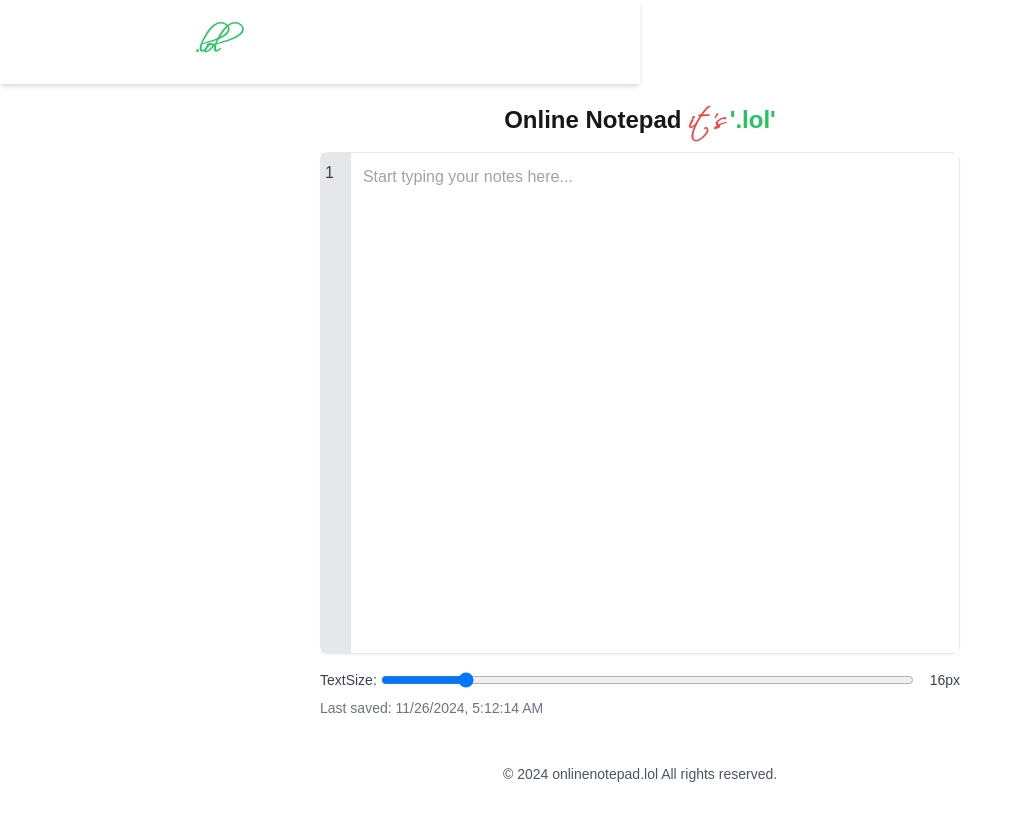
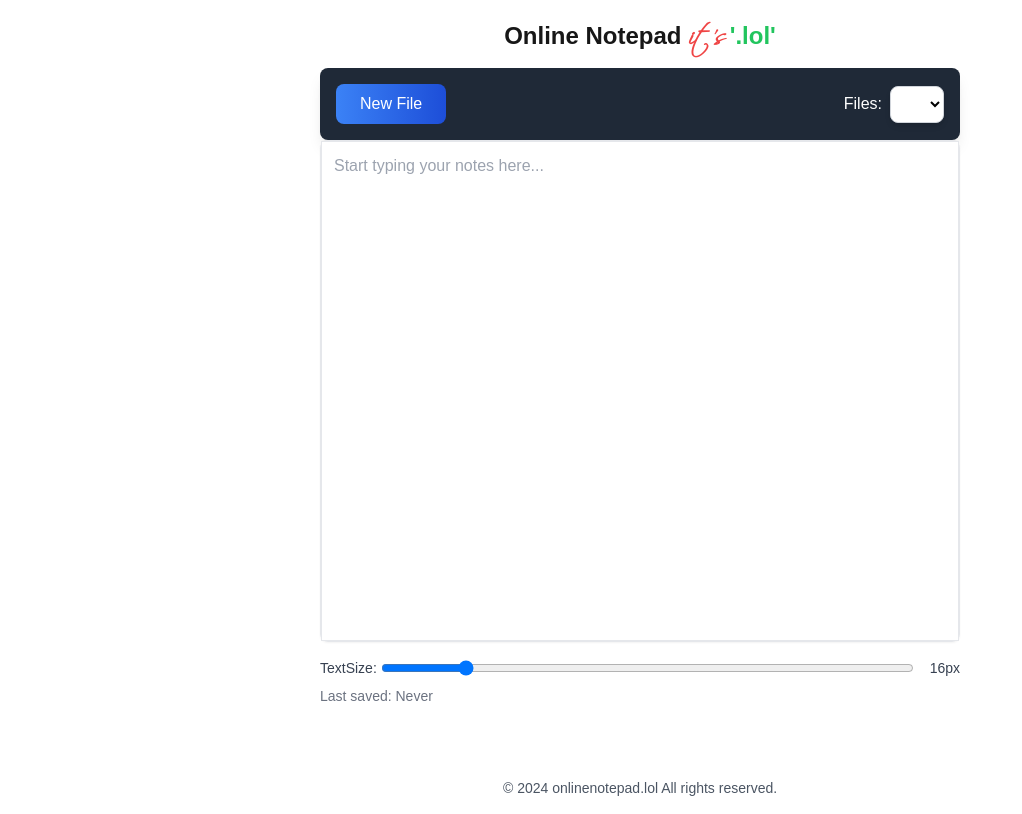
Before and after one commit to aajinn/onlinenotepad.lol, a Next.js app: page /notepad in a window 1280 px wide. Shown: the whole page, without its empty margins (0-1022 px from the left). Built offline with nearby package versions, Linux system fonts and the light colour scheme.

Commit message:
new changes

```diff
--- a/app/components/Footer.tsx
+++ b/app/components/Footer.tsx
@@ -1,6 +1,6 @@
 export default function Footer() {
     return (
-        <footer className="w-full  text-center py-4 mt-10 fixed bottom-0">
+        <footer className="w-full  text-center py-4 mt-10">
             <p className="text-gray-600 text-sm">
                 &copy;{' '}
                 {new Date().getFullYear()}{' '}
--- a/app/components/NavBar.tsx
+++ b/app/components/NavBar.tsx
@@ -13,7 +13,7 @@ export default function NavBar() {
                 <div className="container flex md:justify-between sm:justify-center items-center px-6">
                     <Link
                         prefetch={true}
-                        href="./">
+                        href="/">
                         <h1
                             className={` text-2xl font-bold text-center w-full`}>
                             OnlineNotepad
@@ -28,21 +28,21 @@ export default function NavBar() {
             <nav className="flex flex-col md:flex-row justify-end items-center w-full">
                 <Link
                     prefetch={true}
-                    href="/about">
+                    href="/pages/about">
                     <span className="text-white text-sm px-4 py-2 rounded hover:bg-blue-700 transition">
                         About
                     </span>
                 </Link>
                 <Link
                     prefetch={true}
-                    href="/privacy-policy">
+                    href="/pages/privacy-policy">
                     <span className="text-white text-sm px-4 py-2 rounded hover:bg-blue-700 transition">
                         Privacy Policy
                     </span>
                 </Link>
                 <Link
                     prefetch={true}
-                    href="/terms-conditions">
+                    href="/pages/terms-conditions">
                     <span className="text-white text-sm px-4 py-2 rounded hover:bg-blue-700 transition">
                         Terms and
                         Conditions
--- a/app/components/Notepad.tsx
+++ b/app/components/Notepad.tsx
@@ -6,6 +6,7 @@ import React, {
     useRef,
 } from 'react';
 import localFont from 'next/font/local';
+import Link from 'next/link';
 
 const scriptinaRegular = localFont({
     src: '../fonts/scriptina.regular.ttf',
@@ -14,50 +15,48 @@ const scriptinaRegular = localFont({
 });
 
 export default function Notepad() {
-    const [content, setContent] =
-        useState('');
-    const [lines, setLines] = useState<
-        string[]
+    const [files, setFiles] = useState<
+        {
+            id: string;
+            name: string;
+            content: string;
+            lastSaved: string;
+        }[]
     >([]);
-    const [lastSaved, setLastSaved] =
-        useState<string | null>(null);
+    const [
+        currentFileId,
+        setCurrentFileId,
+    ] = useState<string | null>(null);
     const [textSize, setTextSize] =
-        useState(16); // Default text size
+        useState(16);
 
-    // Refs for textarea and line numbers
     const textareaRef =
         useRef<HTMLTextAreaElement>(
             null,
         );
-    const linesRef =
-        useRef<HTMLDivElement>(null);
 
-    // Load content and last saved time from localStorage on mount
+    // Load files from localStorage on mount
     useEffect(() => {
-        const savedContent =
+        const savedFiles =
             localStorage.getItem(
-                'notepadContent',
-            );
-        const savedTime =
-            localStorage.getItem(
-                'lastSavedTime',
+                'notepadFiles',
             );
         const savedTextSize =
             localStorage.getItem(
                 'textSize',
             );
 
-        if (savedContent) {
-            setContent(savedContent);
-            setLines(
-                savedContent.split(
-                    '\n',
-                ),
-            );
-        }
-
-        if (savedTime) {
-            setLastSaved(savedTime);
+        if (savedFiles) {
+            const parsedFiles =
+                JSON.parse(savedFiles);
+            setFiles(parsedFiles);
+            if (
+                parsedFiles.length > 0
+            ) {
+                setCurrentFileId(
+                    parsedFiles[0].id,
+                );
+            }
         }
 
         if (savedTextSize) {
@@ -70,24 +69,15 @@ export default function Notepad() {
         }
     }, []);
 
-    // Save content and update last saved time whenever content changes
+    // Save files to localStorage whenever they change
     useEffect(() => {
         localStorage.setItem(
-            'notepadContent',
-            content,
+            'notepadFiles',
+            JSON.stringify(files),
         );
-        setLines(content.split('\n'));
+    }, [files]);
 
-        const now =
-            new Date().toLocaleString();
-        setLastSaved(now);
-        localStorage.setItem(
-            'lastSavedTime',
-            now,
-        );
-    }, [content]);
-
-    // Save text size when it changes
+    // Save text size to localStorage when it changes
     useEffect(() => {
         localStorage.setItem(
             'textSize',
@@ -95,47 +85,63 @@ export default function Notepad() {
         );
     }, [textSize]);
 
-    // Handle paste event to ensure line calculation works correctly
-    const handlePaste = (
-        event: React.ClipboardEvent<HTMLTextAreaElement>,
-    ) => {
-        const pastedData =
-            event.clipboardData.getData(
-                'text',
-            );
-        const updatedContent =
-            content.slice(
-                0,
-                textareaRef.current
-                    ?.selectionStart ||
-                    0,
-            ) +
-            pastedData +
-            content.slice(
-                textareaRef.current
-                    ?.selectionEnd ||
-                    content.length,
-            );
-
-        setContent(updatedContent);
-        setLines(
-            updatedContent.split('\n'),
-        );
-
-        // Prevent default paste behavior
-        event.preventDefault();
+    // Create a new file
+    const createNewFile = () => {
+        const newFile = {
+            id: Date.now().toString(),
+            name: `Untitled ${
+                files.length + 1
+            }`,
+            content: '',
+            lastSaved:
+                new Date().toLocaleString(),
+        };
+        setFiles([...files, newFile]);
+        setCurrentFileId(newFile.id);
     };
 
-    // Sync scroll positions
-    const handleScroll = () => {
-        if (
-            textareaRef.current &&
-            linesRef.current
-        ) {
-            linesRef.current.scrollTop =
-                textareaRef.current.scrollTop;
-        }
+    // Update current file content
+    const updateCurrentFileContent = (
+        newContent: string,
+    ) => {
+        setFiles((prevFiles) =>
+            prevFiles.map((file) =>
+                file.id ===
+                currentFileId
+                    ? {
+                          ...file,
+                          content:
+                              newContent,
+                          lastSaved:
+                              new Date().toLocaleString(),
+                      }
+                    : file,
+            ),
+        );
     };
+
+    // Update current file name
+    const updateCurrentFileName = (
+        newName: string,
+    ) => {
+        setFiles((prevFiles) =>
+            prevFiles.map((file) =>
+                file.id ===
+                currentFileId
+                    ? {
+                          ...file,
+                          name: newName,
+                      }
+                    : file,
+            ),
+        );
+    };
+
+    // Get the current file
+    const currentFile = files.find(
+        (file) =>
+            file.id === currentFileId,
+    );
 
     return (
         <div className="container mx-auto p-4 max-w-full md:max-w-2xl">
@@ -145,7 +151,9 @@ export default function Notepad() {
                     className={`${scriptinaRegular.className} text-red-500`}>
                     it&apos;s
                 </span>
-                <span
+                <Link
+                    prefetch={true}
+                    href={'/'}
                     onMouseOver={(
                         event,
                     ) => {
@@ -160,59 +168,102 @@ export default function Notepad() {
                     }}
                     className="text-green-500 cursor-pointer transition-all ml-1">
                     &apos;.lol&apos;
-                </span>
+                </Link>
             </h1>
+
+            {/* File Management */}
+            <div className="flex justify-between items-center bg-gray-800 p-4 rounded-lg shadow-lg">
+                <button
+                    onClick={
+                        createNewFile
+                    }
+                    className="bg-gradient-to-r from-blue-500 to-blue-700 text-white px-6 py-2 rounded-lg hover:shadow-lg transition-shadow duration-300">
+                    New File
+                </button>
+                {currentFile && (
+                    <div className=" flex-1 mx-4">
+                        <input
+                            type="text"
+                            value={
+                                currentFile.name
+                            }
+                            onChange={(
+                                e,
+                            ) =>
+                                updateCurrentFileName(
+                                    e
+                                        .target
+                                        .value,
+                                )
+                            }
+                            className="w-full px-4 py-2 rounded-lg text-lg font-bold text-white bg-transparent shadow-md focus:outline-none focus:ring-2 focus:ring-blue-500"
+                            placeholder="Enter file name"
+                        />
+                    </div>
+                )}
+                <div className="relative flex items-center">
+                    <span className="text-white mr-2">
+                        Files:
+                    </span>
+                    <select
+                        value={
+                            currentFileId ||
+                            ''
+                        }
+                        onChange={(e) =>
+                            setCurrentFileId(
+                                e.target
+                                    .value,
+                            )
+                        }
+                        className="border border-gray-300 rounded-lg text-black h-full px-4 py-2 bg-white shadow-md focus:outline-none focus:ring-2 focus:ring-blue-500">
+                        {files.map(
+                            (file) => (
+                                <option
+                                    key={
+                                        file.id
+                                    }
+                                    value={
+                                        file.id
+                                    }>
+                                    {
+                                        file.name
+                                    }
+                                </option>
+                            ),
+                        )}
+                    </select>
+                </div>
+            </div>
+
+            {/* Editable File Name */}
+
+            {/* Text Area */}
             <div className="flex flex-col md:flex-row border rounded-lg shadow-sm">
-                {/* Line Numbers Sidebar */}
-                <div
-                    ref={linesRef}
-                    className="bg-gray-200 text-gray-700 text-right pr-4 py-2 select-none overflow-hidden md:h-[500px]">
-                    {lines.map(
-                        (_, index) => (
-                            <div
-                                className="ml-1"
-                                key={
-                                    index
-                                }
-                                style={{
-                                    fontSize:
-                                        textSize,
-                                }}>
-                                {index +
-                                    1}
-                            </div>
-                        ),
-                    )}
-                </div>
-
-                {/* Textarea */}
                 <textarea
                     ref={textareaRef}
-                    value={content}
+                    value={
+                        currentFile?.content ||
+                        ''
+                    }
                     onChange={(e) =>
-                        setContent(
+                        updateCurrentFileContent(
                             e.target
                                 .value,
                         )
-                    }
-                    onScroll={
-                        handleScroll
-                    }
-                    onPaste={
-                        handlePaste
                     }
                     style={{
                         fontSize:
                             textSize,
                     }}
-                    className="flex-1 h-[300px] md:h-[500px] p-3 border-l resize-none text-black overflow-y-scroll"
+                    className="flex-1 h-[300px] md:h-[500px] p-3 border resize-none text-black overflow-y-scroll"
                     placeholder="Start typing your notes here..."
                 />
             </div>
 
             {/* Slider for Text Size */}
             <div className="mt-4 flex items-center">
-                <label className="mr-1 text-sm  font-medium text-gray-700">
+                <label className="mr-1 text-sm font-medium text-gray-700">
                     TextSize:
                 </label>
                 <input
@@ -238,9 +289,8 @@ export default function Notepad() {
 
             <div className="mt-2 text-sm text-gray-500">
                 Last saved:{' '}
-                {lastSaved
-                    ? lastSaved
-                    : 'Never'}
+                {currentFile?.lastSaved ||
+                    'Never'}
             </div>
         </div>
     );
--- a/app/layout.tsx
+++ b/app/layout.tsx
@@ -2,7 +2,6 @@ import type { Metadata } from 'next';
 import localFont from 'next/font/local';
 import './globals.css';
 import Footer from './components/Footer';
-import NavBar from './components/NavBar';
 
 const geistSans = localFont({
     src: './fonts/GeistVF.woff',
@@ -120,7 +119,6 @@ export default function RootLayout({
             </head>
             <body
                 className={`${geistSans.variable} ${geistMono.variable} antialiased`}>
-                <NavBar />
                 {children}
                 <Footer />
             </body>
--- a/app/page.tsx
+++ b/app/page.tsx
@@ -3,10 +3,12 @@
 import { memo } from 'react';
 import Link from 'next/link';
 import Image from 'next/image';
+import NavBar from './components/NavBar';
 
 const Home = () => {
     return (
         <div className="flex flex-col items-center">
+            <NavBar />
             <main className="container mx-auto px-4 py-10">
                 <section className="text-center">
                     <h2 className="text-4xl md:text-6xl lg:text-8xl font-extrabold text-white mb-6">
```
Also changed, not shown: app/pages/layout.tsx (added, +15 -0 lines), app/pages/about/page.tsx (renamed from app/about/page.tsx), app/pages/privacy-policy/page.tsx (renamed from app/privacy-policy/page.tsx), app/pages/terms-conditions/page.tsx (renamed from app/terms-conditions/page.tsx).
